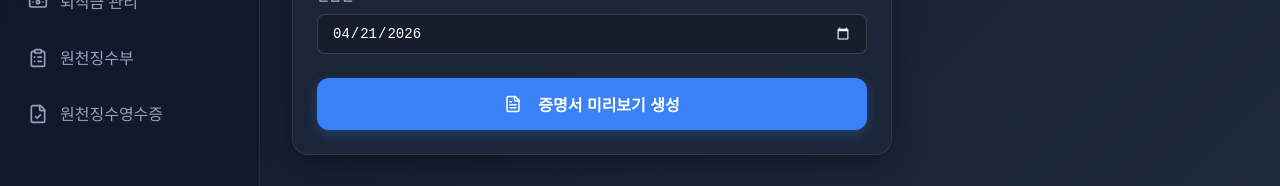
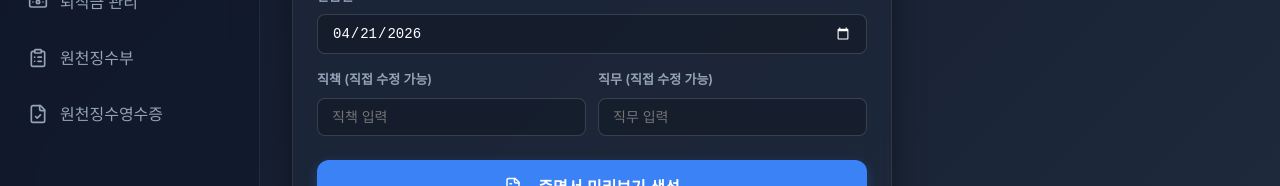
Before and after one commit to yunhwankim1231/hr-system, a React (Vite) app: page /certificates in a window 1280 px wide. Shown: the part 564-750 px from the top of the page. Built offline with nearby package versions, Linux system fonts and the light colour scheme; no server answers; the database is empty.

Commit message:
feat: allow manual input for position and role in certificates

```diff
--- a/src/pages/CertificateIssue.jsx
+++ b/src/pages/CertificateIssue.jsx
@@ -8,12 +8,25 @@ export default function CertificateIssue() {
   const [certType, setCertType] = useState('employment'); // employment | career
   const [purpose, setPurpose] = useState('');
   const [issueDate, setIssueDate] = useState(new Date().toISOString().split('T')[0]);
+  const [position, setPosition] = useState('');
+  const [role, setRole] = useState('');
   const [showPreview, setShowPreview] = useState(false);
 
   const activeEmployees = employees.filter(e => !e.resignation_date);
   const allEmployees = employees;
   const targetList = certType === 'career' ? allEmployees : activeEmployees;
   const selectedEmp = employees.find(e => e.id === selectedEmpId);
+
+  // 직원 선택 시 기본 직책/직무 자동 세팅
+  React.useEffect(() => {
+    if (selectedEmp) {
+      setPosition(selectedEmp.position || '');
+      setRole(selectedEmp.role || '');
+    } else {
+      setPosition('');
+      setRole('');
+    }
+  }, [selectedEmp]);
 
   const handleGenerate = () => {
     if (!selectedEmpId) return alert('직원을 선택해주세요.');
@@ -138,7 +151,7 @@ export default function CertificateIssue() {
           </div>
 
           {/* 발급일 */}
-          <div style={{ marginBottom: '24px' }}>
+          <div style={{ marginBottom: '16px' }}>
             <label style={labelStyle}>발급일</label>
             <input
               type="date"
@@ -148,15 +161,37 @@ export default function CertificateIssue() {
             />
           </div>
 
+          {/* 직책 및 직무 직접 입력 */}
+          <div style={{ display: 'grid', gridTemplateColumns: '1fr 1fr', gap: '12px', marginBottom: '24px' }}>
+            <div>
+              <label style={labelStyle}>직책 (직접 수정 가능)</label>
+              <input
+                type="text"
+                value={position}
+                onChange={e => setPosition(e.target.value)}
+                placeholder="직책 입력"
+                style={inputStyle}
+              />
+            </div>
+            <div>
+              <label style={labelStyle}>직무 (직접 수정 가능)</label>
+              <input
+                type="text"
+                value={role}
+                onChange={e => setRole(e.target.value)}
+                placeholder="직무 입력"
+                style={inputStyle}
+              />
+            </div>
+          </div>
+
           {/* 선택된 직원 요약 */}
           {selectedEmp && (
             <div style={{ background: 'rgba(0,0,0,0.2)', borderRadius: '8px', padding: '16px', marginBottom: '24px', borderLeft: '4px solid var(--primary-color)' }}>
-              <div style={{ fontSize: '13px', color: 'var(--text-secondary)', marginBottom: '8px' }}>선택된 직원 정보</div>
+              <div style={{ fontSize: '13px', color: 'var(--text-secondary)', marginBottom: '8px' }}>선택된 직원 정보 요약</div>
               <div style={{ display: 'grid', gridTemplateColumns: '1fr 1fr', gap: '8px', fontSize: '14px' }}>
                 <div><span style={{ color: 'var(--text-secondary)' }}>이름:</span> <strong>{selectedEmp.name}</strong></div>
                 <div><span style={{ color: 'var(--text-secondary)' }}>생년월일:</span> <strong>{selectedEmp.birth_date}</strong></div>
-                <div><span style={{ color: 'var(--text-secondary)' }}>직책:</span> <strong>{selectedEmp.position || '-'}</strong></div>
-                <div><span style={{ color: 'var(--text-secondary)' }}>직무:</span> <strong>{selectedEmp.role || '-'}</strong></div>
                 <div><span style={{ color: 'var(--text-secondary)' }}>입사일:</span> <strong>{selectedEmp.join_date}</strong></div>
                 <div><span style={{ color: 'var(--text-secondary)' }}>재직기간:</span> <strong>{getWorkPeriod(selectedEmp)}</strong></div>
               </div>
@@ -180,7 +215,7 @@ export default function CertificateIssue() {
             <div onClick={e => e.stopPropagation()} style={{ width: '700px', maxWidth: '95%', maxHeight: '90vh', overflowY: 'auto', background: 'white', borderRadius: '12px', padding: '0' }}>
               {/* 모달 내 미리보기 */}
               <div style={{ padding: '40px', color: '#000' }}>
-                {renderCertificate(selectedEmp, certType, purpose, issueDate, company, formatDate, getWorkPeriod, certTitle, certTitleEn)}
+                {renderCertificate(selectedEmp, certType, purpose, issueDate, company, formatDate, getWorkPeriod, certTitle, certTitleEn, position, role)}
               </div>
               <div style={{ padding: '16px 40px 24px', borderTop: '1px solid #eee', display: 'flex', justifyContent: 'flex-end', gap: '12px' }}>
                 <button onClick={() => setShowPreview(false)} style={{ padding: '10px 20px', borderRadius: '8px', border: '1px solid #ccc', background: 'white', color: '#333', cursor: 'pointer' }}>닫기</button>
@@ -196,7 +231,7 @@ export default function CertificateIssue() {
       {/* ========== 인쇄 전용 증명서 ========== */}
       {selectedEmp && showPreview && (
         <div className="print-only" style={{ padding: '40px' }}>
-          {renderCertificate(selectedEmp, certType, purpose, issueDate, company, formatDate, getWorkPeriod, certTitle, certTitleEn)}
+          {renderCertificate(selectedEmp, certType, purpose, issueDate, company, formatDate, getWorkPeriod, certTitle, certTitleEn, position, role)}
         </div>
       )}
     </div>
@@ -204,7 +239,7 @@ export default function CertificateIssue() {
 }
 
 /* ===== 증명서 본문 렌더링 (화면 미리보기 + 인쇄 공용) ===== */
-function renderCertificate(emp, certType, purpose, issueDate, company, formatDate, getWorkPeriod, certTitle, certTitleEn) {
+function renderCertificate(emp, certType, purpose, issueDate, company, formatDate, getWorkPeriod, certTitle, certTitleEn, position, role) {
   const today = new Date(issueDate);
   const issueDateFormatted = `${today.getFullYear()}년 ${today.getMonth() + 1}월 ${today.getDate()}일`;
 
@@ -233,9 +268,9 @@ function renderCertificate(emp, certType, purpose, issueDate, company, formatDat
           </tr>
           <tr>
             <td style={cellLabelStyle}>직 책</td>
-            <td style={cellValueStyle}>{emp.position || '-'}</td>
+            <td style={cellValueStyle}>{position || '-'}</td>
             <td style={cellLabelStyle}>직 무</td>
-            <td style={cellValueStyle}>{emp.role || '-'}</td>
+            <td style={cellValueStyle}>{role || '-'}</td>
           </tr>
           <tr>
             <td style={cellLabelStyle}>입 사 일</td>
--- a/src/utils/withholdingFormRenderer.jsx
+++ b/src/utils/withholdingFormRenderer.jsx
@@ -142,9 +142,9 @@ export function WithholdingFormPage1({ emp, data, isMasked, debug, setDebug }) {
       </div>
 
       {debug && (
-        <div className="no-print" style={{ background: '#f8fafc', padding: '16px', borderRadius: '8px', marginBottom: '16px', fontSize: '12px', fontFamily: 'monospace', maxHeight: '200px', overflowY: 'auto' }}>
+        <div className="no-print" style={{ background: '#f8fafc', color: '#000', padding: '16px', borderRadius: '8px', marginBottom: '16px', fontSize: '12px', fontFamily: 'monospace', maxHeight: '200px', overflowY: 'auto' }}>
           <strong>새로운 위치 설정값 (복사해서 개발자에게 전달해주세요):</strong>
-          <pre>{JSON.stringify(positions, null, 2)}</pre>
+          <pre style={{ color: '#000' }}>{JSON.stringify(positions, null, 2)}</pre>
         </div>
       )}
 
```
